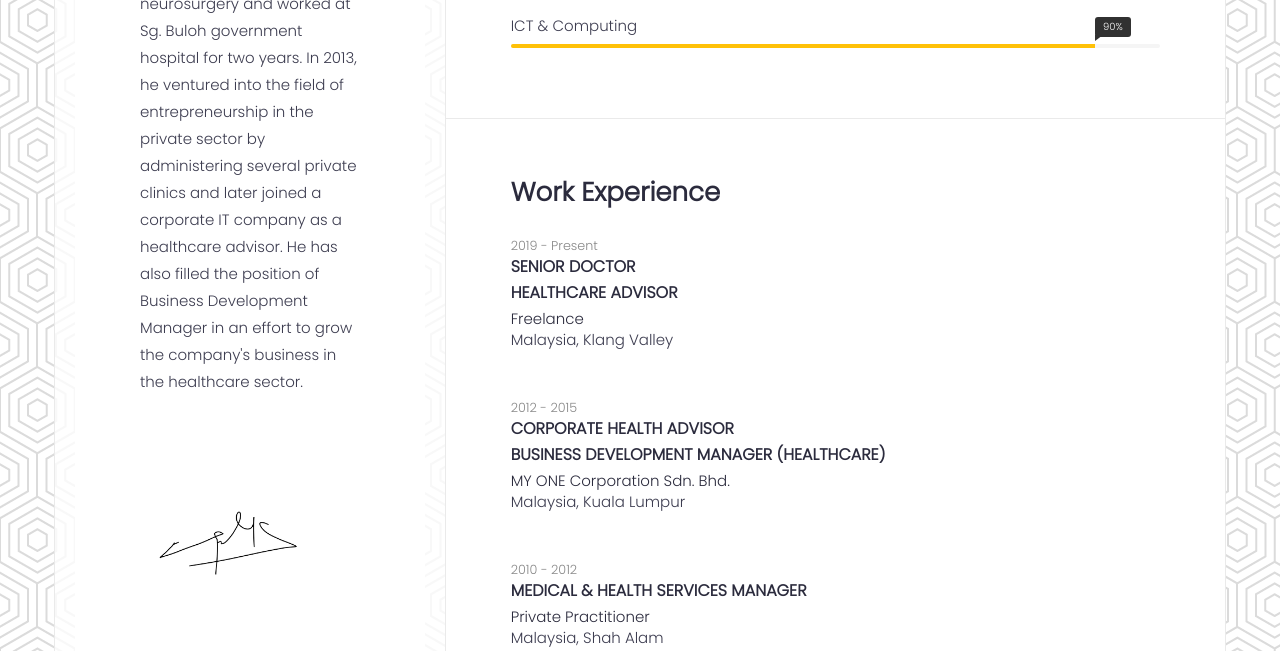
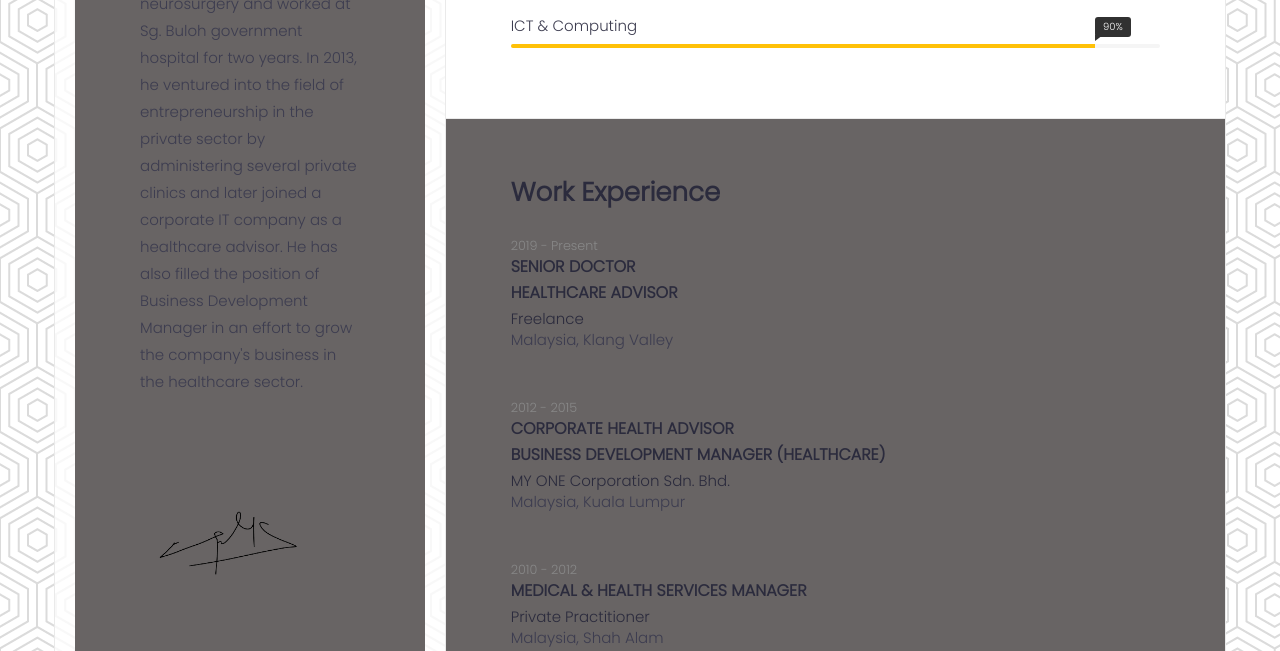
Before and after one commit to esphynol/esphynol.github.io, a plain HTML site: page index.html in a window 1280 px wide. Shown: the part 1150-1801 px from the top of the page. Drawn offline with Linux system fonts and the light colour scheme.

Commit message:
Update style.css

```diff
--- a/css/style.css
+++ b/css/style.css
@@ -221,7 +221,7 @@ button:focus,
  * -------------------*/
 
 .gray-bg {
-    background-color : #ffffff;
+    background-color : #686464;
     }
 
 /* --------------------
@@ -467,7 +467,7 @@ button:focus,
 .content-item h3 {
     margin         : 0 0 10px;
     line-height    : 1;
-    font-weight    : bold;
+    font-weight    : 600;
     text-transform : uppercase;
     }
 
```
